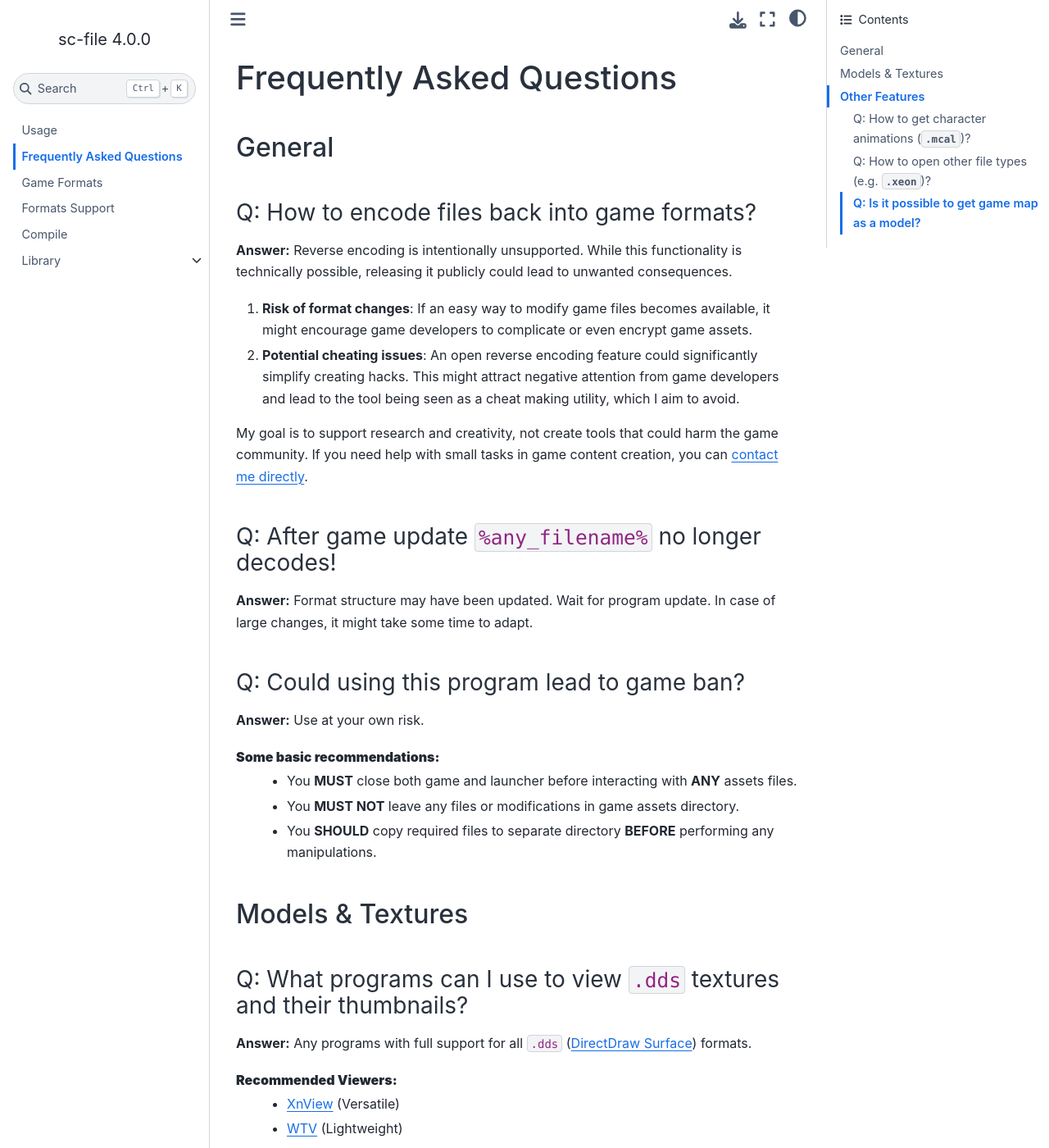
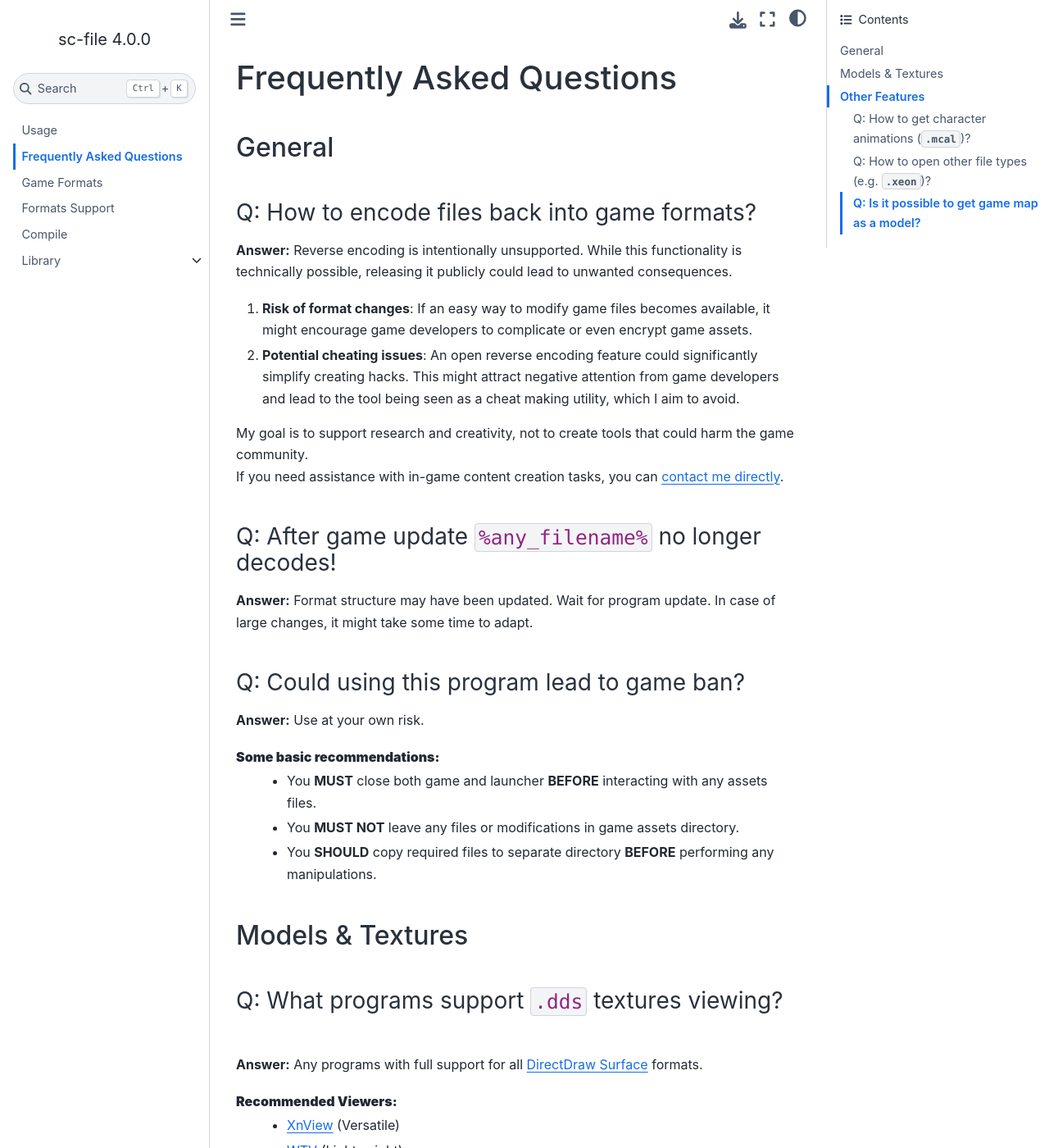
Before and after one commit to onejeuu/sc-file, a Sphinx documentation site: the page built from docs/source/faq.rst, in a window 1280 px wide and 1400 px high. Shown: the whole window at 82% size. Built offline with Sphinx 7.4.7 and the Sphinx Book theme 1.1.4, drawn with Linux system fonts in a browser that asks for light colours.

Commit message:
docs updates

```diff
--- a/docs/source/faq.rst
+++ b/docs/source/faq.rst
@@ -15,7 +15,8 @@
 
 2. **Potential cheating issues**: An open reverse encoding feature could significantly simplify creating hacks. This might attract negative attention from game developers and lead to the tool being seen as a cheat making utility, which I aim to avoid.
 
-My goal is to support research and creativity, not create tools that could harm the game community. If you need help with small tasks in game content creation, you can `contact me directly <https://onejeuu.t.me>`_.
+| My goal is to support research and creativity, not to create tools that could harm the game community.
+| If you need assistance with in-game content creation tasks, you can `contact me directly <https://onejeuu.t.me>`_.
 
 
 Q: After game update ``%any_filename%`` no longer decodes!
@@ -30,7 +31,7 @@
 **Answer:** Use at your own risk.
 
 **Some basic recommendations:**
-  - You **MUST** close both game and launcher before interacting with **ANY** assets files.
+  - You **MUST** close both game and launcher **BEFORE** interacting with any assets files.
   - You **MUST NOT** leave any files or modifications in game assets directory.
   - You **SHOULD** copy required files to separate directory **BEFORE** performing any manipulations.
 
@@ -39,10 +40,10 @@
 Models & Textures
 ----------------------------------------
 
-Q: What programs can I use to view ``.dds`` textures and their thumbnails?
-^^^^^^^^^^^^^^^^^^^^^^^^^^^^^^^^^^^^^^^^^^^^^^^^^^^^^^^^^^^^^^^^^^^^^^^^^^^
+Q: What programs support ``.dds`` textures viewing?
+^^^^^^^^^^^^^^^^^^^^^^^^^^^^^^^^^^^^^^^^^^^^^^^^^^^^
 
-**Answer:** Any programs with full support for all ``.dds`` (`DirectDraw Surface <https://en.wikipedia.org/wiki/DirectDraw_Surface>`_) formats.
+**Answer:** Any programs with full support for all `DirectDraw Surface <https://en.wikipedia.org/wiki/DirectDraw_Surface>`_ formats.
 
 **Recommended Viewers:**
   - `XnView <https://xnview.com>`_ (Versatile)
--- a/docs/source/formats.rst
+++ b/docs/source/formats.rst
@@ -28,7 +28,9 @@
        • Used for physics/collision **trace** detection.
   * - ``.mcal``
     - **Animation Library**
-       • Believed to contain first-person animations.
+       • Metadata: frame count, bone count.
+       • Technical skeletal animation transforms (per bone).
+       • Model-specific (requires matching skeleton).
   * - ``.mcws``
     - **World Slice** (`AES Encrypted <https://en.wikipedia.org/wiki/Advanced_Encryption_Standard>`_)
        • Slices of safezone (world as 3D model).
@@ -37,7 +39,7 @@
 
 
 ----------------------------------------
-Textures Formats
+Texture Formats
 ----------------------------------------
 
 ``.ol`` (Object Layer)
```
